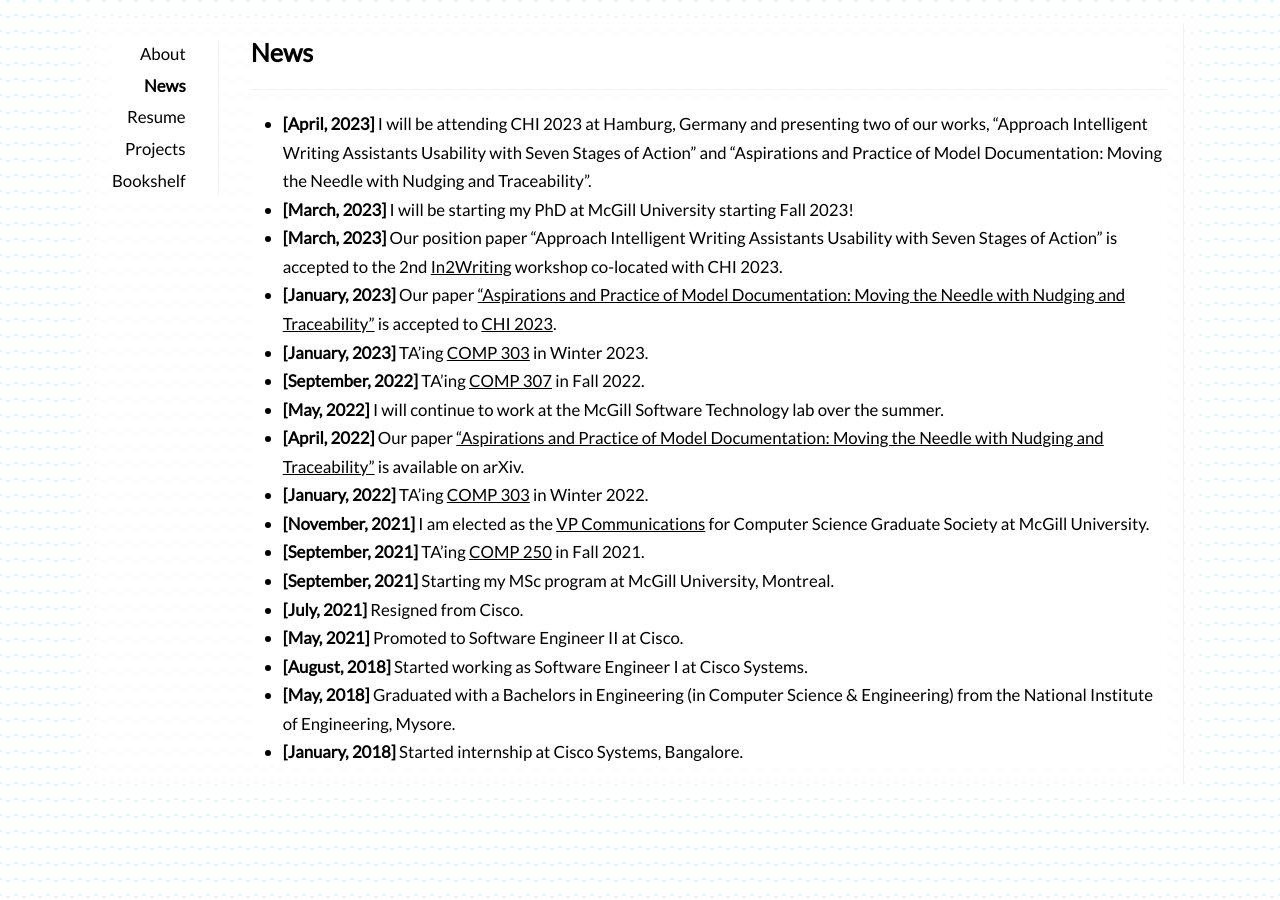
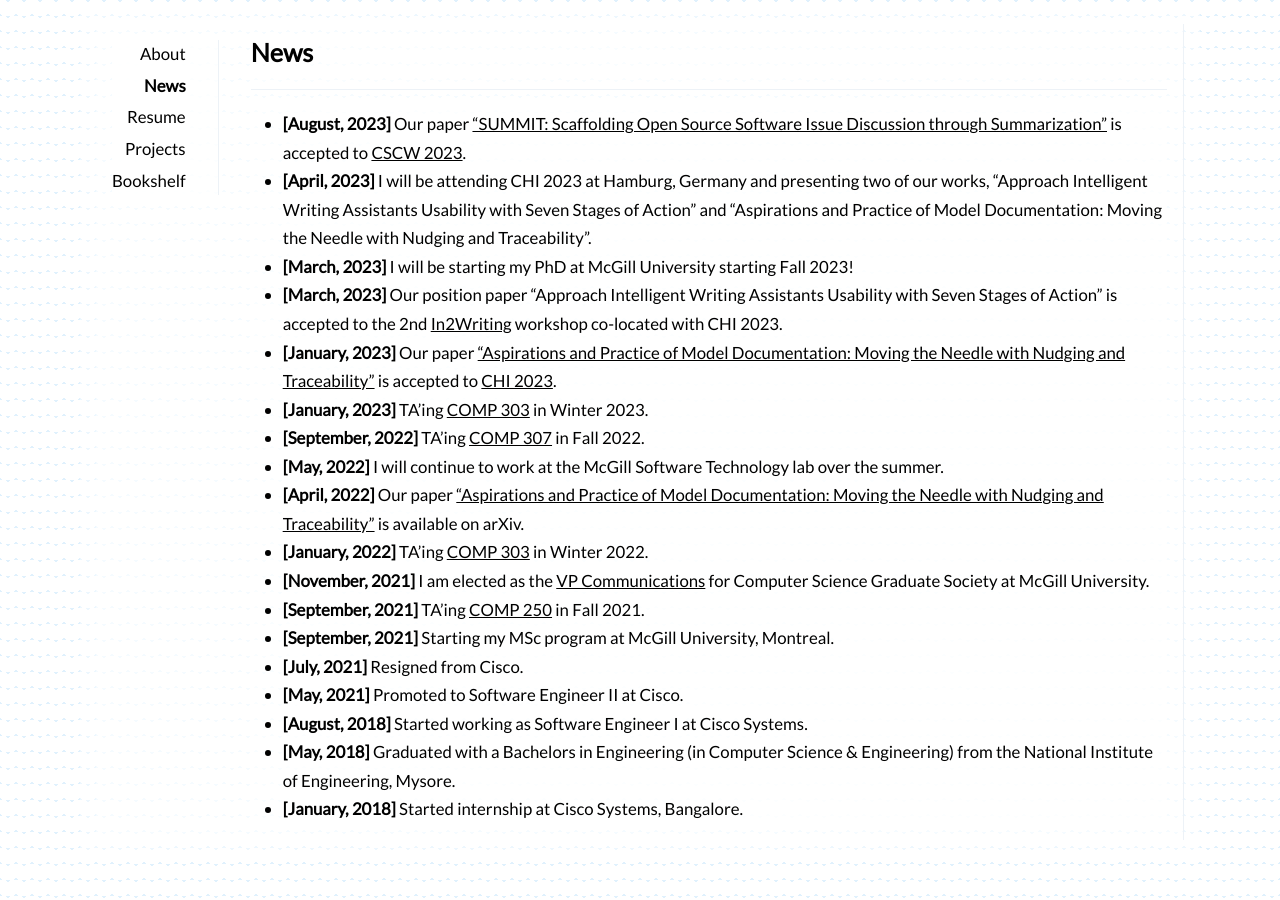
Before and after one commit to avinashbhat/avinashbhat.github.io, a Jekyll site: the page built from _pages/news.md, in a window 1280 px wide. Built offline with Jekyll 4.4.1, drawn with Linux system fonts in a browser that asks for light colours; nearby versions of some CDN libraries.

Commit message:
updated news

```diff
--- a/_pages/news.md
+++ b/_pages/news.md
@@ -3,6 +3,7 @@ layout: page
 title: News
 published: true
 ---
+- **[August, 2023]** Our paper <a href="https://arxiv.org/abs/2308.02780">"SUMMIT: Scaffolding Open Source Software Issue Discussion through Summarization"</a> is accepted to <a href="https://cscw.acm.org/2023/">CSCW 2023</a>.
 - **[April, 2023]** I will be attending CHI 2023 at Hamburg, Germany and presenting two of our works, "Approach Intelligent Writing Assistants Usability with Seven Stages of Action" and "Aspirations and Practice of Model Documentation: Moving the Needle with Nudging and Traceability".
 - **[March, 2023]** I will be starting my PhD at McGill University starting Fall 2023!
 - **[March, 2023]** Our position paper "Approach Intelligent Writing Assistants Usability with Seven Stages of Action" is accepted to the 2nd <a href="https://in2writing.glitch.me/">In2Writing</a> workshop co-located with CHI 2023.
```
